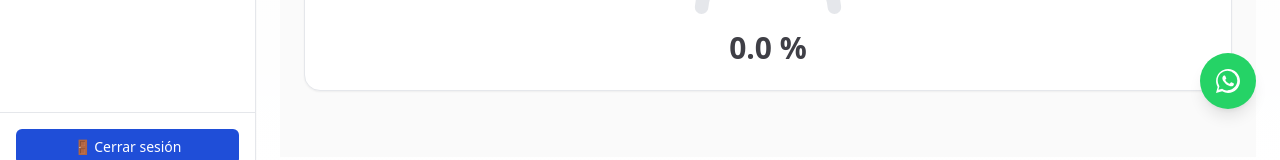
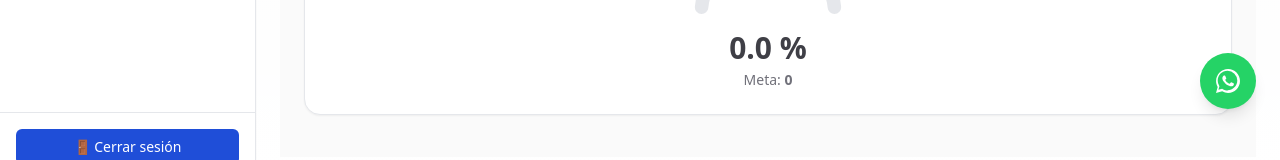
Before and after one commit to SilvanaPincheira/spartan-app-v2, a Next.js app: page / in a window 1280 px wide. Shown: the part 667-827 px from the top of the page. Built offline with nearby package versions, Linux system fonts and the light colour scheme; no server answers.

Commit message:
Refactor RadialBarChart to use text for totalMeta

```diff
--- a/app/page.tsx
+++ b/app/page.tsx
@@ -8,7 +8,6 @@
   RadialBarChart,
   RadialBar,
   PolarAngleAxis,
-  ReferenceLine,
 } from "recharts";
 
 const LOGO_URL =
@@ -187,23 +186,21 @@
                 angleAxisId={0}
                 tick={false}
               />
-              {/* Sin minAngle y sin clockWise para compatibilidad de tipos */}
+              {/* RadialBar compatible con tu versión: sin minAngle y sin clockWise */}
               <RadialBar
                 dataKey="value"
                 background={{ fill: "#e5e7eb" }}
                 cornerRadius={50}
-              />
-              <ReferenceLine
-                angle={0}
-                value={totalMeta}
-                stroke="#1f4ed8"
-                strokeWidth={3}
               />
             </RadialBarChart>
 
             {/* Porcentaje en grande */}
             <p className="mt-4 text-3xl font-bold text-zinc-700">
               {progreso.toFixed(1)} %
+            </p>
+            {/* Meta como texto (en lugar de ReferenceLine con angle) */}
+            <p className="mt-1 text-sm text-zinc-500">
+              Meta: <b>{totalMeta.toLocaleString("es-CL")}</b>
             </p>
           </div>
         </section>
```
